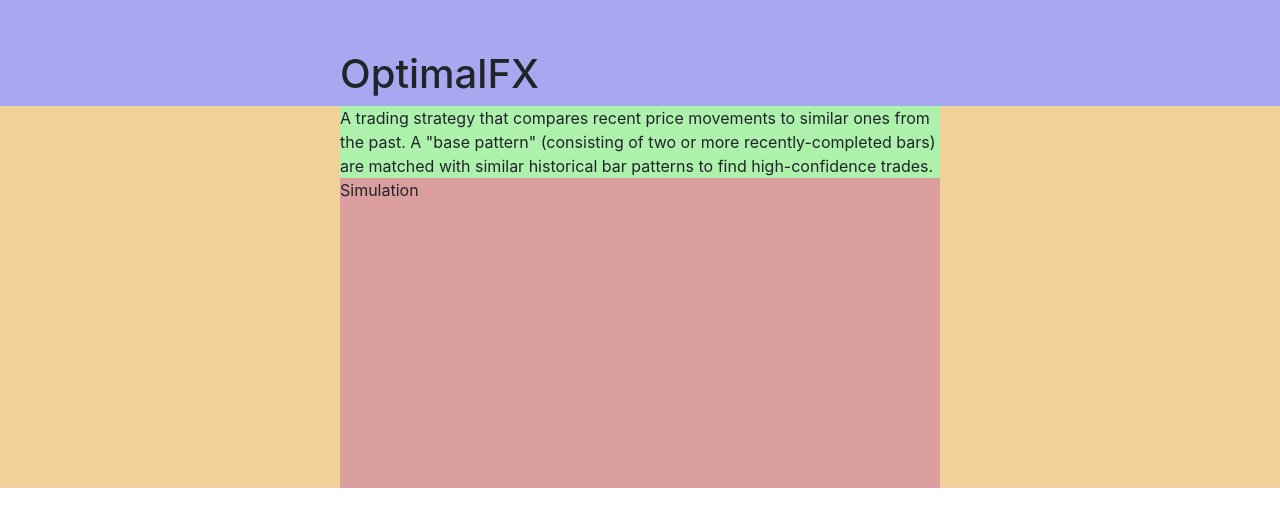
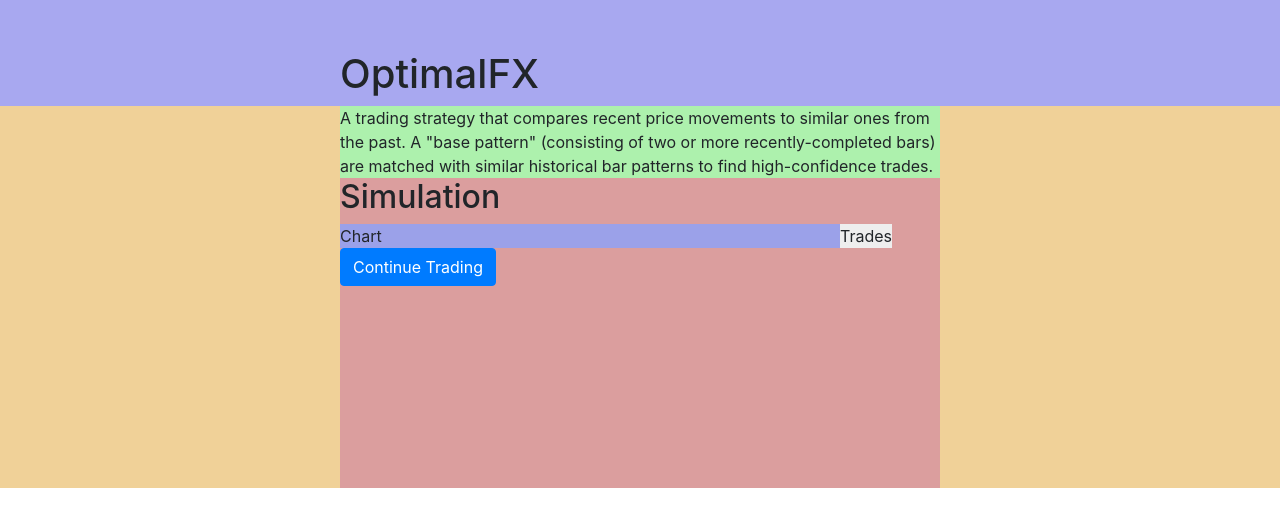
Before and after one commit to dandoozan/optimalfx-demo, a React (Create React App) app: page / in a window 1280 px wide. Shown: the top 526 px of the page. Built offline with nearby package versions, Linux system fonts and the light colour scheme.

Commit message:
Add Chart and Trades components

```diff
--- /dev/null
+++ b/src/components/Simulation/Chart/Chart.css
@@ -0,0 +1,4 @@
+.chart {
+  width: 500px;
+  background: hsl(235, 64%, 76%);
+}
--- /dev/null
+++ b/src/components/Simulation/Chart/Chart.js
@@ -0,0 +1,10 @@
+import React from 'react';
+import './Chart.css';
+
+export default function Chart() {
+  return (
+    <div className="chart">
+      Chart
+    </div>
+  );
+}
--- a/src/components/Simulation/Simulation.css
+++ b/src/components/Simulation/Simulation.css
@@ -1,6 +1,10 @@
-.simulation{
+.simulation {
   width: var(--main-content-width);
   height: 310px;
   background: hsl(0, 46%, 74%);
   grid-area: simulation;
 }
+
+.chart-container {
+  display: flex;
+}
--- a/src/components/Simulation/Simulation.js
+++ b/src/components/Simulation/Simulation.js
@@ -1,6 +1,18 @@
 import React from 'react';
 import './Simulation.css';
+import Button from 'react-bootstrap/Button';
+import Chart from './Chart/Chart';
+import Trades from './Trades/Trades';
 
 export default function Simulation() {
-  return <div className="simulation">Simulation</div>;
+  return (
+    <div className="simulation">
+      <h2>Simulation</h2>
+      <div className="chart-container">
+        <Chart />
+        <Trades />
+      </div>
+      <Button>Continue Trading</Button>
+    </div>
+  );
 }
--- /dev/null
+++ b/src/components/Simulation/Trades/Trades.css
@@ -0,0 +1,3 @@
+.trades {
+  background: #eee;
+}
--- /dev/null
+++ b/src/components/Simulation/Trades/Trades.js
@@ -0,0 +1,10 @@
+import React from 'react';
+import './Trades.css';
+
+export default function Trades() {
+  return (
+    <div className="trades">
+      Trades
+    </div>
+  );
+}
```
